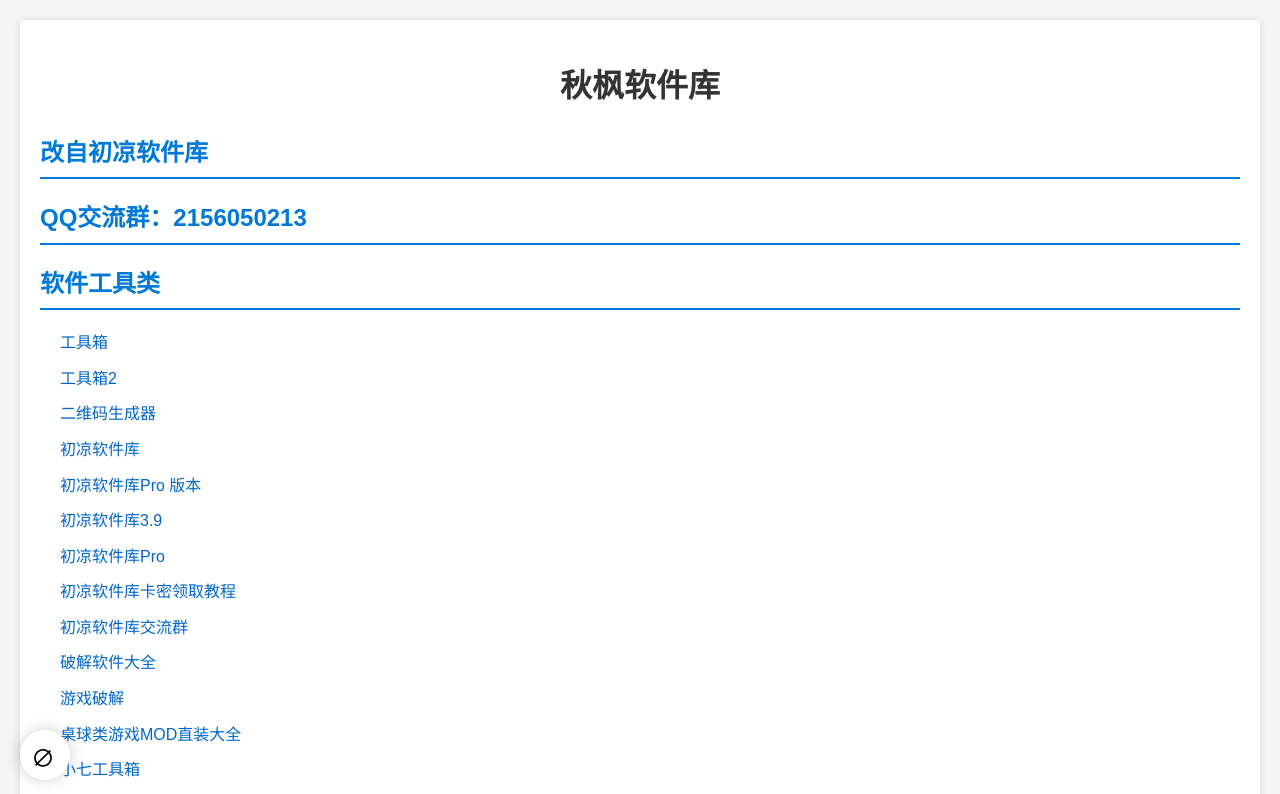
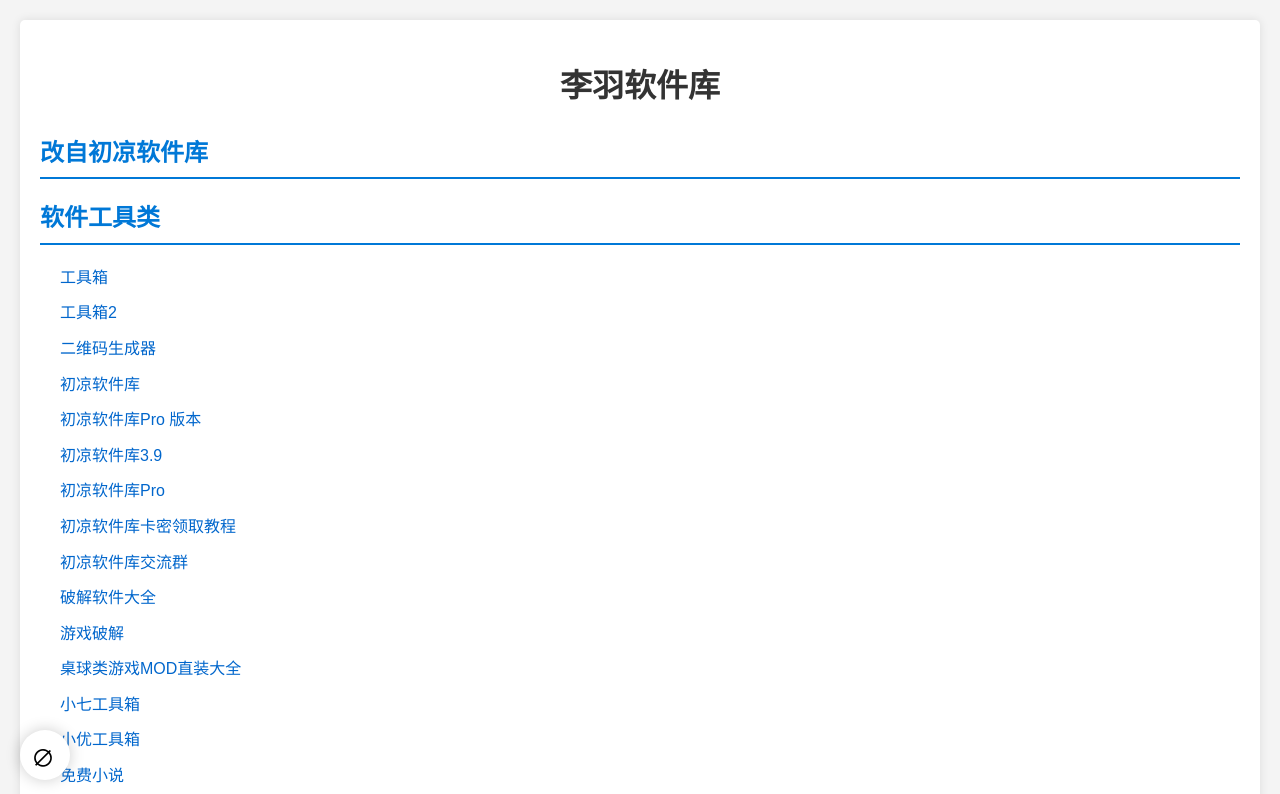
Before and after one commit to liyu-130/liyu, a plain HTML site: page index.html in a window 1280 px wide. Shown: the top 794 px of the page. Drawn offline with Linux system fonts and the light colour scheme; no server answers.

Commit message:
Update index.html

```diff
--- a/index.html
+++ b/index.html
@@ -3,7 +3,7 @@
 <head>
     <meta charset="UTF-8">
     <meta name="viewport" content="width=device-width, initial-scale=1.0">
-    <title>秋枫软件库</title>
+    <title>李羽软件库</title>
     <style>
         body {
             font-family: Arial, sans-serif;
@@ -151,9 +151,8 @@
     </div>
 
     <div class="container">
-        <h1>秋枫软件库</h1>
+        <h1>李羽软件库</h1>
         <h2>改自初凉软件库</h2>
-        <h2>QQ交流群：2156050213</h2>
         <!-- 软件工具类 -->
         <h2>软件工具类</h2>
         <ul>
```
